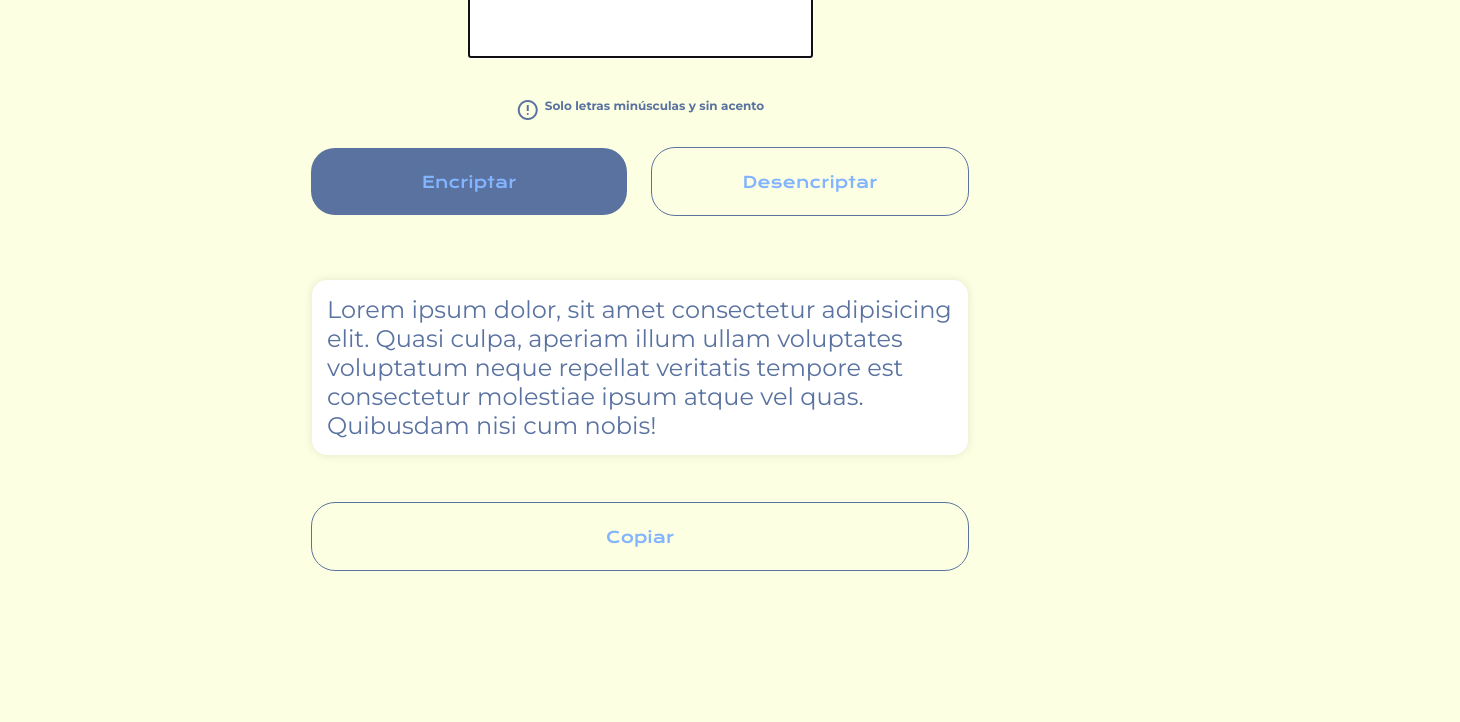
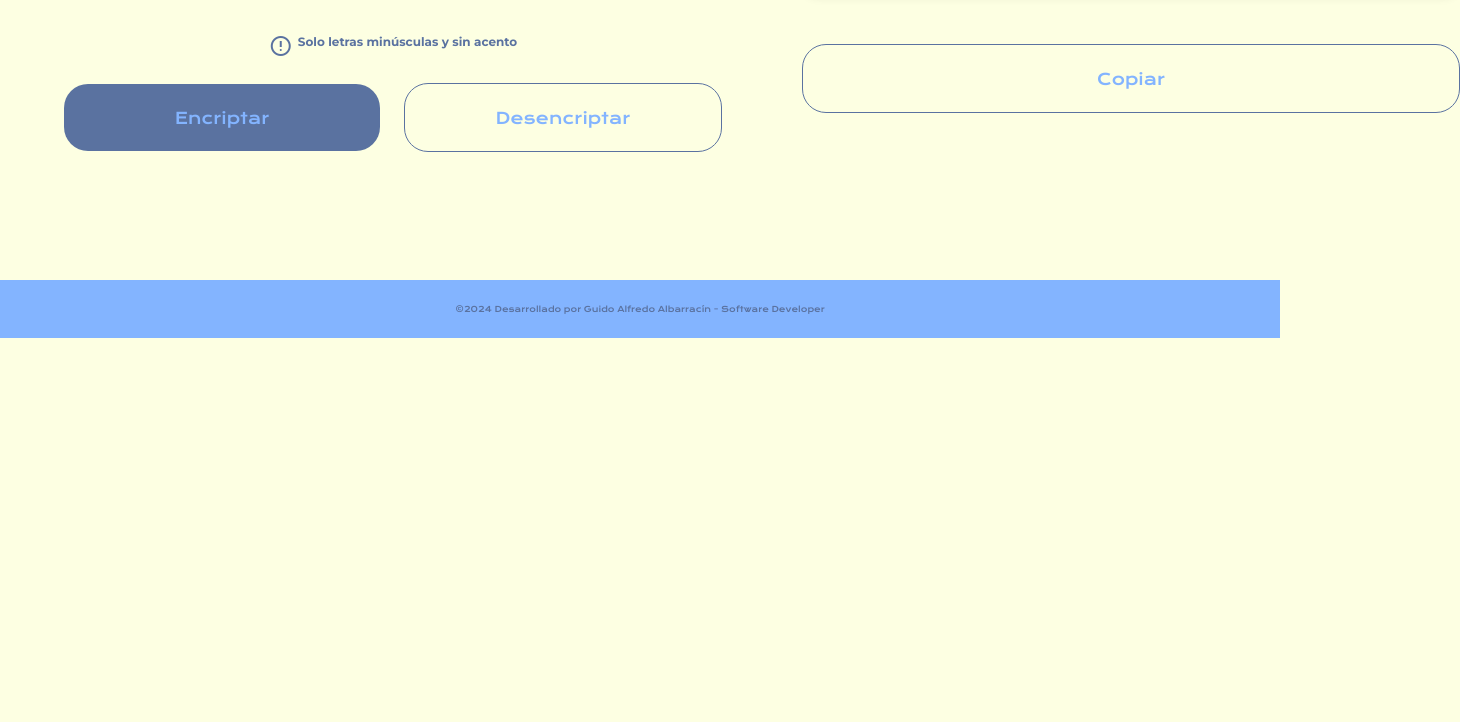
Before and after one commit to VildandenTuc/proyecto-challenge, a plain HTML site: page index.html in a window 1280 px wide. Shown: the part 374-1096 px from the top of the page, 1460 px wide, since content can reach past the window. After the commit the page ends 800 px from the top, so only its background shows below. Drawn offline with nearby package versions, Linux system fonts and the light colour scheme.

Commit message:
update style.css

```diff
--- a/style.css
+++ b/style.css
@@ -30,7 +30,6 @@ body{
 .container{
   display: flex;
   flex-direction: column;
-  /* align-items: center; */
   justify-content: space-between;
   padding: 5% 15%;
   margin: 10% 10%;
@@ -160,10 +159,19 @@ body{
   .container-botones-link, .btn-des, .tablet{
     width: 658px;
   }
+}
 
 
-}
 
 @media (min-width: 1200px) {
-
+  /* body{
+    padding: 0;
+    margin: 0;
+  } */
+  .container{
+    flex-direction: row;
+    padding: 0;
+    margin: 10% 5%;
+    gap: 80px;
+  }
 }
```
